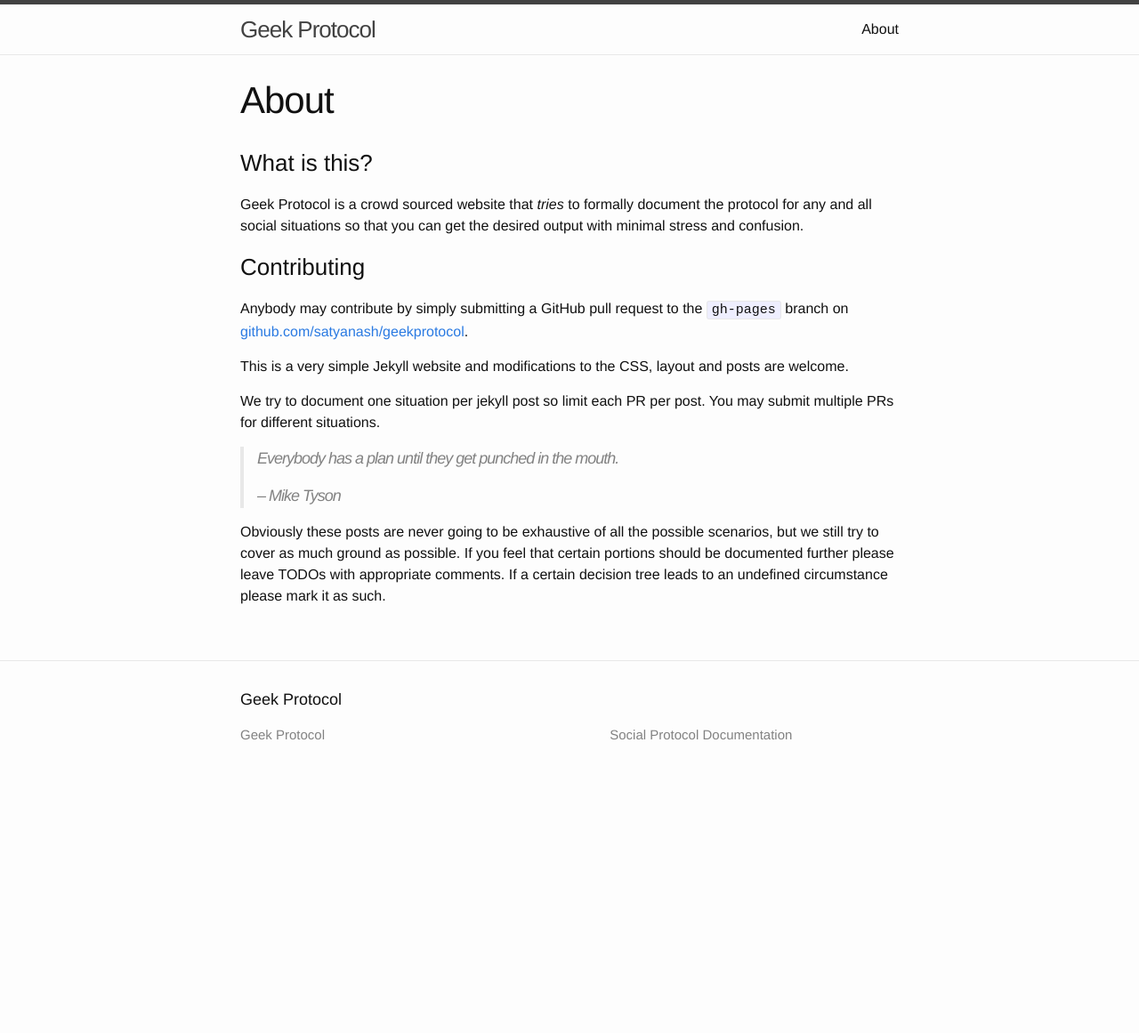
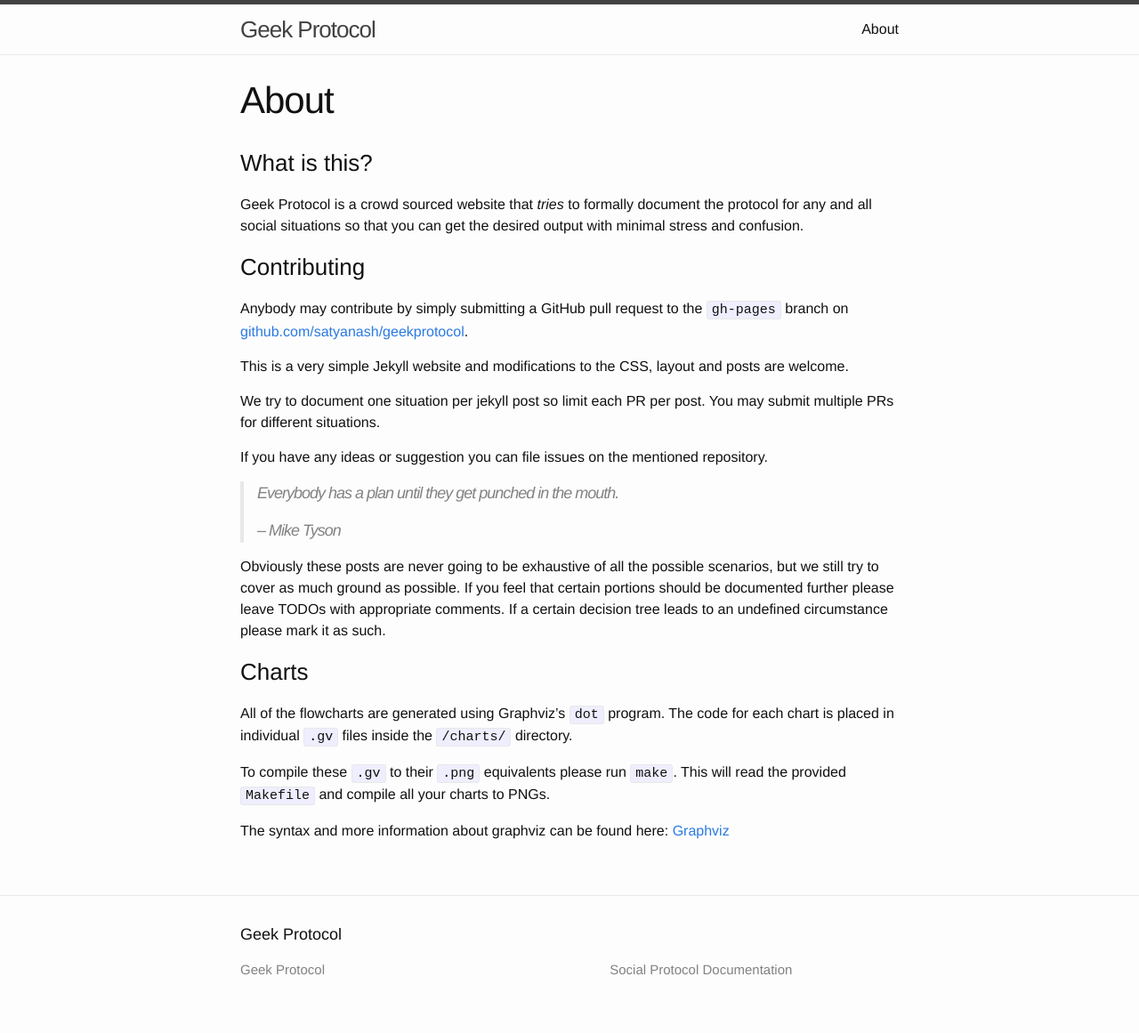
Before and after one commit to satyanash/geekprotocol, a Jekyll site: the page built from about.md, in a window 1280 px wide. Shown: the whole page at 89% size. Built offline with Jekyll 4.4.1, drawn with Linux system fonts in a browser that asks for light colours; before the commit the page ends 900 px from its top, so only the background shows below that.

Commit message:
add description to index.html, add chart generation docs to about page

```diff
--- a/about.md
+++ b/about.md
@@ -17,6 +17,8 @@
 We try to document one situation per jekyll post so limit each PR per post.
 You may submit multiple PRs for different situations.
 
+If you have any ideas or suggestion you can file issues on the mentioned repository.
+
 > Everybody has a plan until they get punched in the mouth.
 >
 > -- Mike Tyson
@@ -24,3 +26,13 @@
 Obviously these posts are never going to be exhaustive of all the possible scenarios, but we still try to cover as much ground as possible.
 If you feel that certain portions should be documented further please leave TODOs with appropriate comments.
 If a certain decision tree leads to an undefined circumstance please mark it as such.
+
+### Charts
+
+All of the flowcharts are generated using Graphviz's `dot` program.
+The code for each chart is placed in individual `.gv` files inside the `/charts/` directory.
+
+To compile these `.gv` to their `.png` equivalents please run `make`.
+This will read the provided `Makefile` and compile all your charts to PNGs.
+
+The syntax and more information about graphviz can be found here: [Graphviz](http://www.graphviz.org/)
```
Also changed, not shown: index.html (+9 -1 lines).
